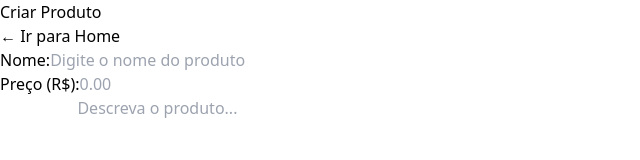
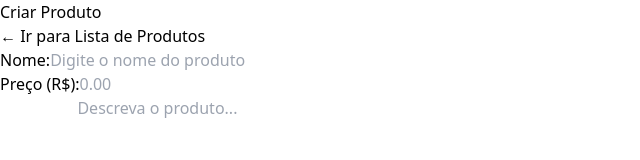
Before and after one commit to AldoJDev/tagview-desafio-fullstack, a React (Vite) app in the folder client/: page /produtos/cadastro in a window 1280 px wide. Shown: the top 160 px of the page, without its empty margins (0-640 px from the left). Built offline with nearby package versions, Linux system fonts and the light colour scheme.

Commit message:
feat(client): redirection after create a new product

```diff
--- a/client/src/pages/ProductsCreate.tsx
+++ b/client/src/pages/ProductsCreate.tsx
@@ -76,7 +76,14 @@ function ProductsCreate() {
         return;
       }
 
+      //pega oid do produto retornado pela API
+      const data = await response.json();
+      const novoProdutoId = data.id;
+
       alert('Novo Produto Cadastrado!');
+
+      //redireciona para a página de listagem com o id do novo produto
+      window.location.href = `/produtos/exibir?idProduto=${novoProdutoId}`;
 
     } catch (error) {
       console.error(error);
@@ -90,10 +97,10 @@ function ProductsCreate() {
       <div className="mb-6">
         <h1 className="text-3xl font-bold text-gray-800 mb-4">Criar Produto</h1>
         <a
-          href="/"
+          href="/produtos/exibir"
           className="text-blue-500 hover:underline"
         >
-          ← Ir para Home
+          ← Ir para Lista de Produtos
         </a>
       </div>
 
```
Also changed, not shown: 1 other file (tests, documents, lock files or other folders).
